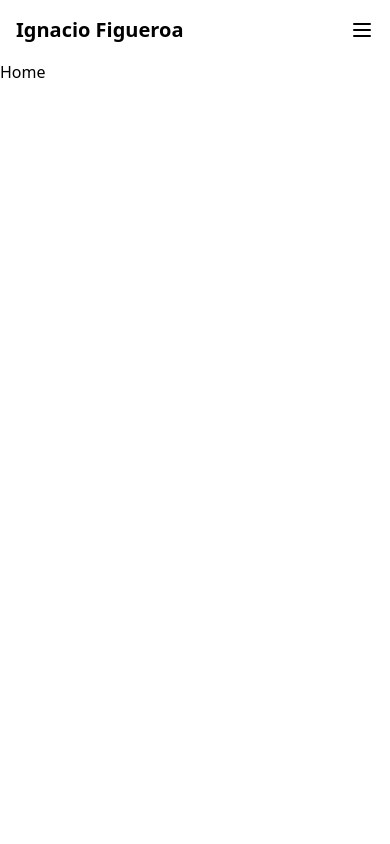
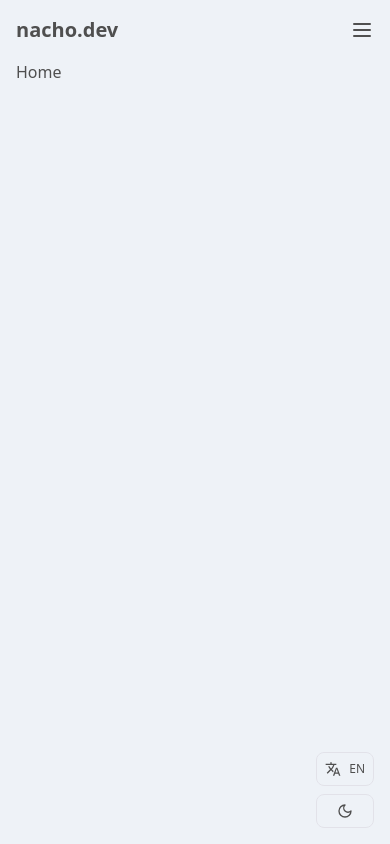
Before and after one commit to figueroaignacio/portfolio, a React (Vite) app: page / in a window 390 px wide. Built offline with nearby package versions, Linux system fonts and the light colour scheme.

Commit message:
feat: improve ui

```diff
--- a/src/App.tsx
+++ b/src/App.tsx
@@ -2,12 +2,14 @@
 import { BrowserRouter as Router } from "react-router-dom";
 import { AppRouter } from "@/components/Router.tsx";
 import { Navbar } from "@/components/Navbar.tsx";
+import { BottomRightControls } from "@/components/BottomRightControls.tsx";
 
 function App() {
   return (
     <Router>
-      <Navbar />
-      <main>
+      <main className="container max-w-4xl mx-auto px-4 relative">
+        <BottomRightControls />
+        <Navbar />
         <AppRouter />
       </main>
     </Router>
--- /dev/null
+++ b/src/components/BottomRightControls.tsx
@@ -0,0 +1,12 @@
+// Components
+import { SelectLanguage } from "@/components/SelectLanguage.tsx";
+import { ToggleTheme } from "@/components/ToggleTheme.tsx";
+
+export function BottomRightControls() {
+  return (
+    <div className="fixed bottom-4 right-4 flex flex-col gap-2">
+      <SelectLanguage />
+      <ToggleTheme />
+    </div>
+  );
+}
--- /dev/null
+++ b/src/components/Icons.tsx
@@ -0,0 +1,27 @@
+const SunIcon = () => {
+  return (
+    <svg xmlns="http://www.w3.org/2000/svg" width="16" height="16" viewBox="0 0 24 24" fill="none" stroke="currentColor"
+         stroke-width="2" stroke-linecap="round" stroke-linejoin="round" className="lucide lucide-sun">
+      <circle cx="12" cy="12" r="4" />
+      <path d="M12 2v2" />
+      <path d="M12 20v2" />
+      <path d="m4.93 4.93 1.41 1.41" />
+      <path d="m17.66 17.66 1.41 1.41" />
+      <path d="M2 12h2" />
+      <path d="M20 12h2" />
+      <path d="m6.34 17.66-1.41 1.41" />
+      <path d="m19.07 4.93-1.41 1.41" />
+    </svg>
+  )
+}
+
+const MoonIcon = () => {
+  return (
+    <svg xmlns="http://www.w3.org/2000/svg" width="16" height="16" viewBox="0 0 24 24" fill="none" stroke="currentColor"
+         stroke-width="2" stroke-linecap="round" stroke-linejoin="round" className="lucide lucide-moon">
+      <path d="M12 3a6 6 0 0 0 9 9 9 9 0 1 1-9-9Z" />
+    </svg>
+  )
+}
+
+export { SunIcon, MoonIcon }
--- a/src/components/Navbar.tsx
+++ b/src/components/Navbar.tsx
@@ -4,7 +4,6 @@ import { useState } from "react";
 
 // Components
 import { Link } from "react-router-dom";
-import { SelectLanguage } from "@/components/SelectLanguage.tsx";
 
 // Icons
 import { Menu } from "@/icons/Menu.tsx";
@@ -24,15 +23,15 @@ export function Navbar() {
 
   return (
     <>
-      <header className="flex justify-between items-center p-4 z-20">
+      <header className="flex justify-between items-center py-4 z-20">
         <Link to="/" className="text-xl font-bold">
-          Ignacio Figueroa
+          nacho.dev
         </Link>
         <div className="md:hidden" onClick={toggleMenu}>
           <Menu />
         </div>
         <nav
-          className={`absolute top-0 left-0 w-52 transition-transform duration-300 transform ${isOpen ? 'translate-x-0' : '-translate-x-full'} md:static md:flex md:items-center md:translate-x-0 md:h-auto z-30`}>
+          className={`absolute top-0 left-0 w-52 transition-transform bg-background min-h-dvh lg:min-h-0 duration-300 transform ${isOpen ? 'translate-x-0' : '-translate-x-full'} md:static md:flex md:items-center md:translate-x-0 md:h-auto z-30`}>
           {isOpen && (
             <div className="flex justify-end p-2">
               <button onClick={toggleMenu} aria-label="Close menu">
@@ -40,17 +39,14 @@ export function Navbar() {
               </button>
             </div>
           )}
-          <ul className="flex flex-col md:flex-row md:space-x-4">
+          <ul className="flex flex-col md:flex-row space-y-5 px-5 md:space-y-0 md:px-0 md:space-x-6">
             {navItems.map((navItem, index) => (
               <li key={index}>
-                <Link to={navItem.href} className="hover:underline block py-2 px-4">
+                <Link to={navItem.href}>
                   {navItem.label}
                 </Link>
               </li>
             ))}
-            <li>
-              <SelectLanguage />
-            </li>
           </ul>
         </nav>
       </header>
--- a/src/components/SelectLanguage.tsx
+++ b/src/components/SelectLanguage.tsx
@@ -4,17 +4,20 @@ import { useTranslation } from "react-i18next";
 
 // Icons
 import { Lang } from "../icons/Lang.tsx";
+import { X } from "@/icons/X.tsx";
 
 export function SelectLanguage() {
   const { i18n, t } = useTranslation();
-  const [selectedLang, setSelectedLang] = useState<string | null>(null);
+  const [selectedLang, setSelectedLang] = useState<string | null>("en");
   const [modalOpen, setModalOpen] = useState(false);
 
   useEffect(() => {
-    const lang = localStorage.getItem("language");
+    const lang = localStorage.getItem("ui.language");
     if (lang) {
       setSelectedLang(lang);
       i18n.changeLanguage(lang);
+    } else {
+      i18n.changeLanguage("en");
     }
   }, [i18n]);
 
@@ -39,7 +42,7 @@ export function SelectLanguage() {
   const changeLanguage = (lang: string) => {
     i18n.changeLanguage(lang);
     setSelectedLang(lang);
-    localStorage.setItem("language", lang);
+    localStorage.setItem("ui.language", lang);
     setModalOpen(false);
   };
 
@@ -52,52 +55,43 @@ export function SelectLanguage() {
   };
 
   return (
-    <div>
-      <div>
-        <button
-          onClick={openModal}
-          className="flex items-center gap-2 p-2 rounded-lg"
-        >
-          <Lang />
-          {selectedLang ? selectedLang.toUpperCase() : ""}
-        </button>
-      </div>
+    <>
+      <button
+        onClick={openModal}
+        className="flex items-center gap-2 p-2 rounded-lg bg-background border-[1px] border-border"
+      >
+        <Lang />
+        <span className="text-xs">{selectedLang ? selectedLang.toUpperCase() : ""}</span>
+      </button>
       {modalOpen && (
         <div
           className="fixed inset-0 flex items-center justify-center bg-black bg-opacity-50"
           onClick={closeModal}
         >
           <div
-            className="bg-white p-6 rounded-lg shadow-lg max-w-sm mx-auto"
+            className="bg-card border-[1px] border-border p-6 rounded-lg max-w-sm w-full mx-4"
             onClick={(e) => e.stopPropagation()}
           >
             <div className="flex justify-between items-center mb-4">
               <h2 className="text-xl font-semibold">
                 {t("selectLanguage.title")}
               </h2>
-              <button
-                className="text-gray-500 hover:text-gray-700"
-                onClick={closeModal}
-              >
-                &times;
+              <button onClick={closeModal}>
+                <X />
               </button>
             </div>
-            <div className="flex gap-2">
+            <div className="flex flex-col gap-y-2">
               <button
-                className={`p-2 rounded-lg ${
-                  selectedLang === "en"
-                    ? "bg-blue-500 text-white"
-                    : "bg-gray-200 text-gray-700"
+                className={`p-2 rounded-lg border-border border-[1px] ${
+                  selectedLang === "en" ? "bg-card border-[2px] font-bold" : ""
                 }`}
                 onClick={() => changeLanguage("en")}
               >
                 English
               </button>
               <button
-                className={`p-2 rounded-lg ${
-                  selectedLang === "es"
-                    ? "bg-blue-500 text-white"
-                    : "bg-gray-200 text-gray-700"
+                className={`p-2 rounded-lg bg-background border-border border-[1px] ${
+                  selectedLang === "es" ? "bg-card border-[2px] font-bold" : ""
                 }`}
                 onClick={() => changeLanguage("es")}
               >
@@ -107,6 +101,6 @@ export function SelectLanguage() {
           </div>
         </div>
       )}
-    </div>
+    </>
   );
 }
--- /dev/null
+++ b/src/components/ToggleTheme.tsx
@@ -0,0 +1,53 @@
+import { useEffect, useState } from 'react'
+import { MoonIcon, SunIcon } from "./Icons"
+
+export function ToggleTheme() {
+  const [isDarkMode, setIsDarkMode] = useState(false)
+
+  useEffect(() => {
+    const savedTheme = localStorage.getItem('theme')
+    const prefersDark = window.matchMedia('(prefers-color-scheme: dark)').matches
+
+    if (savedTheme === 'dark' || (!savedTheme && prefersDark)) {
+      setIsDarkMode(true)
+      document.documentElement.classList.add('dark')
+    }
+  }, [])
+
+  const toggleTheme = () => {
+    if (!document.startViewTransition) {
+      setIsDarkMode(!isDarkMode)
+      updateTheme(!isDarkMode)
+      return
+    }
+
+    document.startViewTransition(() => {
+      setIsDarkMode(!isDarkMode)
+      updateTheme(!isDarkMode)
+    })
+  }
+
+  const updateTheme = (dark: boolean) => {
+    if (dark) {
+      document.documentElement.classList.add('dark')
+      localStorage.setItem('theme', 'dark')
+    } else {
+      document.documentElement.classList.remove('dark')
+      localStorage.setItem('theme', 'light')
+    }
+  }
+
+  return (
+    <button
+      onClick={toggleTheme}
+      className="p-2 rounded-lg bg-background border border-border transition-colors flex justify-center"
+      aria-label={isDarkMode ? "Light" : "Dark"}
+    >
+      {isDarkMode ? (
+        <SunIcon />
+      ) : (
+        <MoonIcon />
+      )}
+    </button>
+  )
+}
--- a/src/icons/Lang.tsx
+++ b/src/icons/Lang.tsx
@@ -5,10 +5,11 @@ export function Lang() {
       viewBox="0 -960 960 960"
       width="16"
       height="16"
-      fill="#f5f5f5"
+      fill="currentColor"
     >
       <title>Language</title>
-      <path d="m476-80 182-480h84L924-80h-84l-43-122H603L560-80h-84ZM160-200l-56-56 202-202q-35-35-63.5-80T190-640h84q20 39 40 68t48 58q33-33 68.5-92.5T484-720H40v-80h280v-80h80v80h280v80H564q-21 72-63 148t-83 116l96 98-30 82-122-125-202 201Zm468-72h144l-72-204-72 204Z" />
+      <path
+        d="m476-80 182-480h84L924-80h-84l-43-122H603L560-80h-84ZM160-200l-56-56 202-202q-35-35-63.5-80T190-640h84q20 39 40 68t48 58q33-33 68.5-92.5T484-720H40v-80h280v-80h80v80h280v80H564q-21 72-63 148t-83 116l96 98-30 82-122-125-202 201Zm468-72h144l-72-204-72 204Z" />
     </svg>
   );
 }
--- a/src/locales/en/en.json
+++ b/src/locales/en/en.json
@@ -9,6 +9,11 @@
         "label": "About",
         "href": "/about"
       }
-    ]
+    ],
+    "language": {
+      "selectLanguage": {
+        "title": "Select Language"
+      }
+    }
   }
 }
--- a/src/locales/es/es.json
+++ b/src/locales/es/es.json
@@ -9,6 +9,11 @@
         "label": "Sobre",
         "href": "/about"
       }
-    ]
+    ],
+    "language": {
+      "selectLanguage": {
+        "title": "Seleccionar Idioma"
+      }
+    }
   }
 }
--- a/src/styles/index.css
+++ b/src/styles/index.css
@@ -1,3 +1,25 @@
 @tailwind base;
 @tailwind components;
 @tailwind utilities;
+
+@layer base {
+  :root {
+    --background: hsl(210, 37%, 95%);
+    --foreground: hsl(0, 0%, 31%);
+    --card: hsl(210, 37%, 95%);
+    --border: hsl(240, 15%, 90%);
+  }
+
+  .dark {
+    --background: hsl(240, 15%, 3%);
+    --foreground: hsl(0, 0%, 98%);
+    --card: hsl(240, 15%, 3%);
+    --border: hsl(240, 5%, 17%);
+  }
+}
+
+@layer base {
+  body {
+    @apply bg-background text-foreground;
+  }
+}
--- a/tailwind.config.ts
+++ b/tailwind.config.ts
@@ -6,7 +6,14 @@ export default {
     "./src/**/*.{js,ts,jsx,tsx}",
   ],
   theme: {
-    extend: {},
+    extend: {
+      colors: {
+        background: "var(--background)",
+        foreground: "var(--foreground)",
+        border: "var(--border)",
+        card: "var(--card)",
+      }
+    },
   },
   plugins: [],
 } satisfies Config
```
